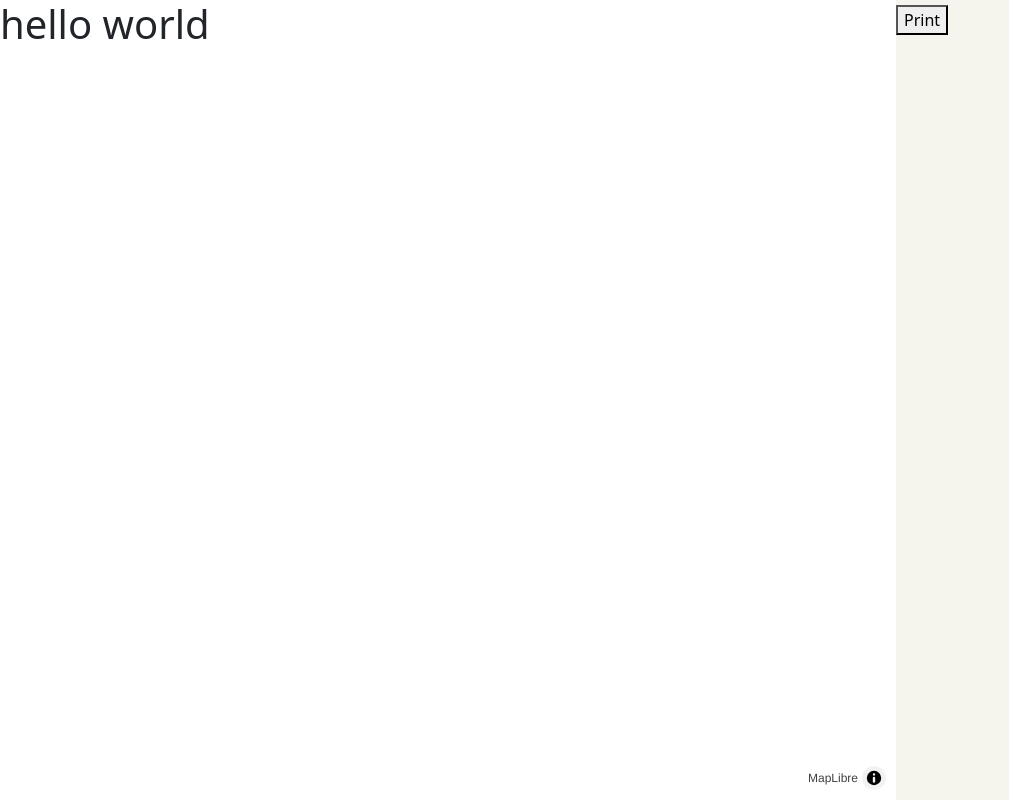
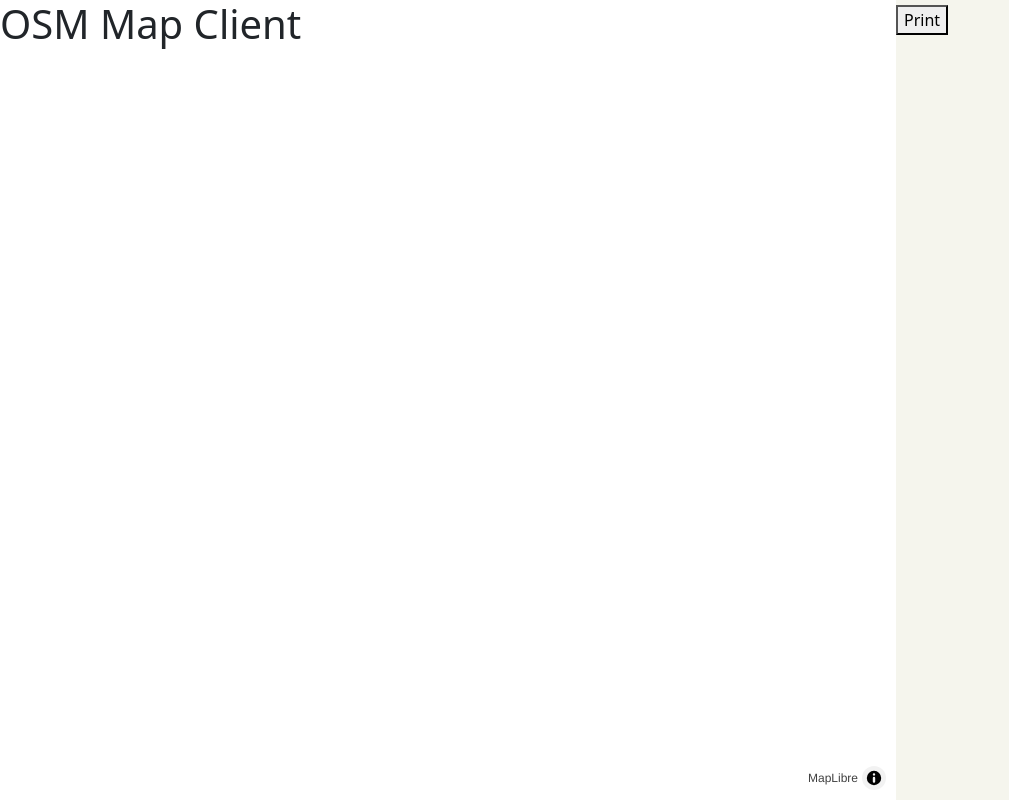
Before and after one commit to SpaceWAGdev/osm-render-client, a plain HTML site: page index.html in a window 1280 px wide. Shown: the whole page, without its empty margins (0-1009 px from the left). Drawn offline with nearby package versions, Linux system fonts and the light colour scheme; no server answers.

Commit message:
h1 change to project name for testing

```diff
--- a/index.html
+++ b/index.html
@@ -11,7 +11,7 @@
     <script src="index.js" defer></script>
 </head>
 <body>
-    <h1 class="h1">hello world</h1>
+    <h1 class="h1">OSM Map Client</h1>
     <div class="split left" id="capture">
         <div id='map' style='width: 100%; height: 100%;'></div>
         <script>
```
